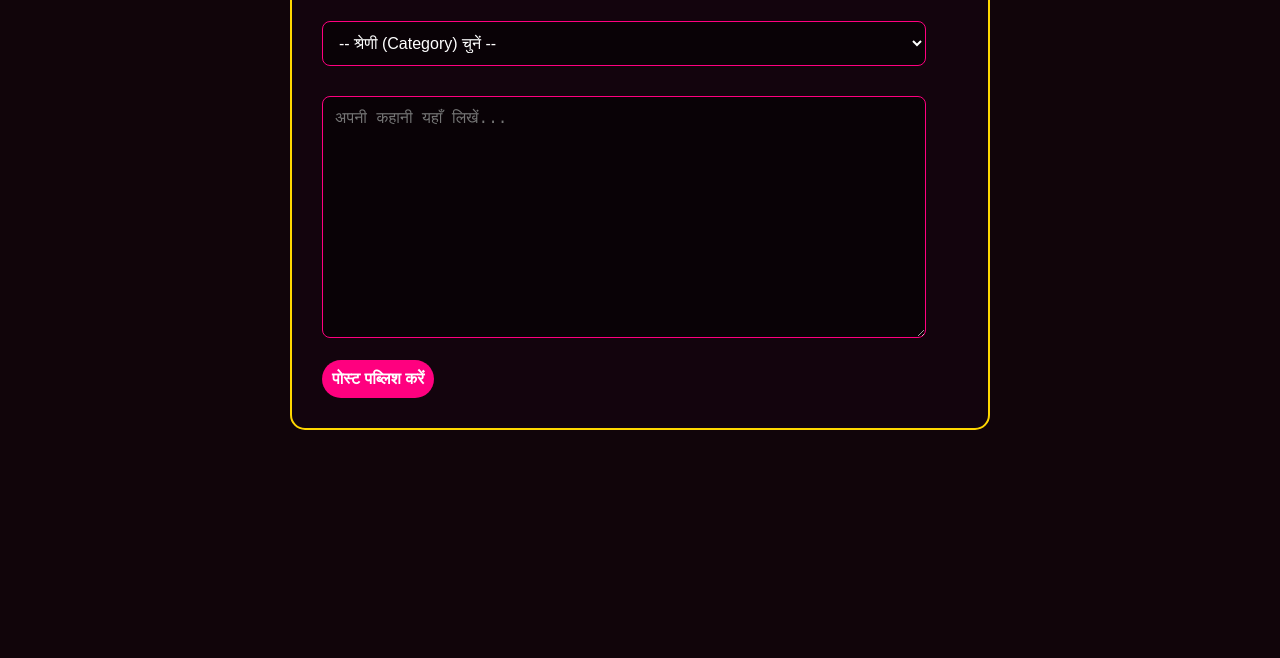
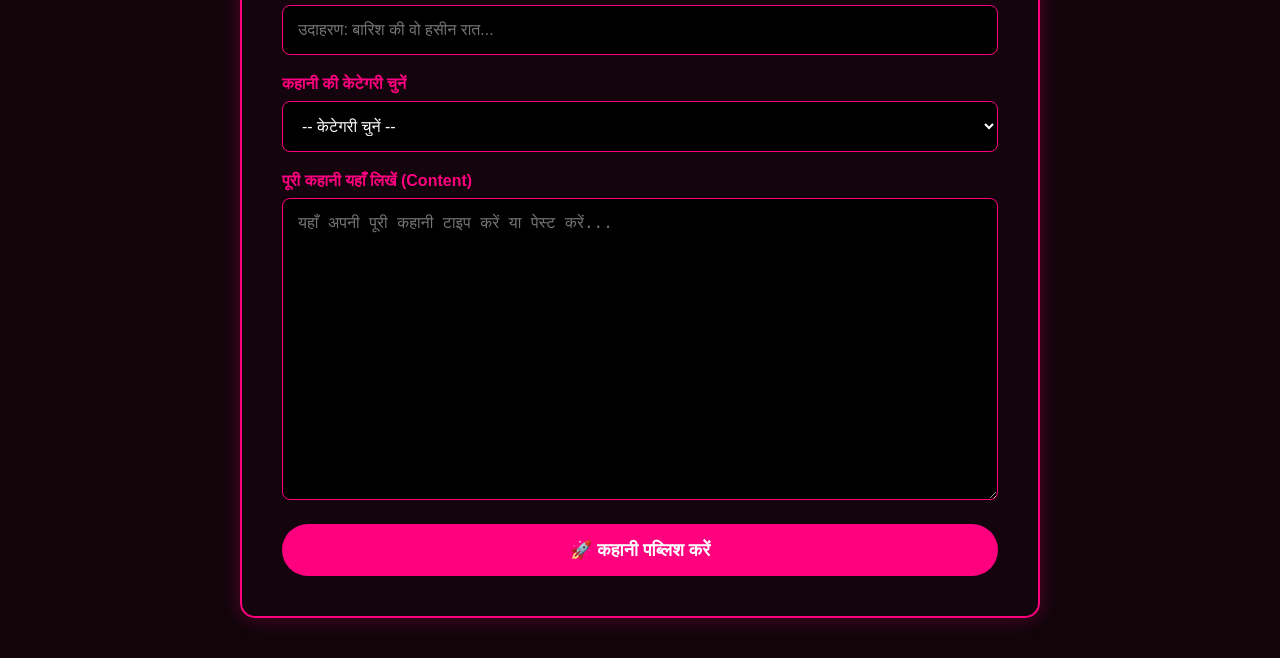
Before and after one commit to monkeymindinnovations/project-folder, a website: page public/admin.html in a window 1280 px wide. Shown: the part 262-920 px from the top of the page. Before the commit the page ends 800 px from the top, so only its background shows below. Drawn offline with Linux system fonts and the light colour scheme.

Commit message:
Update admin.html

```diff
--- a/public/admin.html
+++ b/public/admin.html
@@ -3,102 +3,201 @@
 <head>
     <meta charset="UTF-8">
     <meta name="viewport" content="width=device-width, initial-scale=1.0">
-    <title>Admin Panel - FantasyStories</title>
+    <title>Admin Dashboard - FantasyStories</title>
+    <!-- आपकी थीम की CSS फाइल -->
     <link rel="stylesheet" href="style.css">
+
     <style>
-        .admin-form { background: var(--glass-bg); padding: 30px; border-radius: 15px; border: 2px solid var(--theme-yellow); max-width: 700px; margin: 40px auto; }
-        input, select, textarea { width: 95%; padding: 12px; margin: 15px 0; background: rgba(0,0,0,0.5); border: 1px solid var(--theme-pink); color: white; font-size: 16px; border-radius: 8px;}
+        /* खास एडमिन पैनल के लिए डिज़ाइन */
+        body {
+            background-color: #11050a; /* Dark theme */
+            color: white;
+            font-family: Arial, sans-serif;
+        }
+        .admin-container {
+            max-width: 800px;
+            margin: 40px auto;
+            background: rgba(20, 5, 15, 0.9);
+            padding: 40px;
+            border-radius: 15px;
+            border: 2px solid #ff007f; /* Neon Pink Border */
+            box-shadow: 0 0 20px rgba(255, 0, 127, 0.3);
+        }
+        .admin-header {
+            text-align: center;
+            margin-bottom: 30px;
+        }
+        .admin-header h1 {
+            color: #ffd700; /* Yellow */
+            margin: 0;
+        }
+        .form-group {
+            margin-bottom: 20px;
+        }
+        .form-group label {
+            display: block;
+            margin-bottom: 8px;
+            font-weight: bold;
+            color: #ff007f;
+        }
+        .form-group input, .form-group select, .form-group textarea {
+            width: 100%;
+            padding: 15px;
+            background: #000;
+            border: 1px solid #ff007f;
+            color: white;
+            border-radius: 8px;
+            font-size: 16px;
+            outline: none;
+        }
+        .form-group input:focus, .form-group select:focus, .form-group textarea:focus {
+            border-color: #ffd700;
+            box-shadow: 0 0 10px rgba(255, 215, 0, 0.5);
+        }
+        .submit-btn {
+            background: #ff007f;
+            color: white;
+            border: none;
+            padding: 15px 30px;
+            font-size: 18px;
+            font-weight: bold;
+            border-radius: 30px;
+            cursor: pointer;
+            width: 100%;
+            transition: 0.3s;
+        }
+        .submit-btn:hover {
+            background: #ffd700;
+            color: black;
+            box-shadow: 0 0 15px #ffd700;
+        }
+        /* सक्सेस मेसेज दिखाने के लिए बॉक्स */
+        #successMessage {
+            display: none;
+            background: #28a745;
+            color: white;
+            padding: 15px;
+            text-align: center;
+            border-radius: 8px;
+            margin-bottom: 20px;
+            font-weight: bold;
+        }
+    </nav>
     </style>
 </head>
 <body>
-    <nav>
-        <a href="index.html" class="logo">FantasyStories</a>
-        <a href="index.html" class="nav-link">← वापस वेबसाइट पर जाएँ</a>
+
+    <!-- नेविगेशन बार -->
+    <nav style="padding: 15px 50px; background: rgba(0,0,0,0.8); border-bottom: 2px solid #ffd700; display: flex; justify-content: space-between;">
+        <a href="index.html" style="color: #ff007f; font-size: 24px; text-decoration: none; font-weight: bold;">FantasyStories PRO</a>
+        <a href="index.html" style="color: white; text-decoration: none; background: #ff007f; padding: 5px 15px; border-radius: 20px;">← वेबसाइट पर वापस जाएँ</a>
     </nav>
 
-    <div class="admin-form">
-        <h2 style="color: var(--theme-yellow); text-align:center;">नई पोस्ट पब्लिश करें</h2>
-        <form id="createPostForm">
-            <input type="text" id="title" placeholder="कहानी का शीर्षक (Title)" required>
+    <div class="admin-container">
+        <div class="admin-header">
+            <h1><span style="color: white;">⚙️ Admin</span> Dashboard</h1>
+            <p>यहाँ से अपनी नई कहानियाँ वेबसाइट पर अपलोड करें</p>
+        </div>
 
-            <select id="category" required>
-                <option value="">-- श्रेणी (Category) चुनें --</option>
-                <option value="पहली रात">1. पहली रात</option>
-                <option value="देवर-भाभी">2. देवर-भाभी</option>
-                <option value="जीजा-साली">3. जीजा-साली</option>
-                <option value="ऑफिस रोमांस">4. ऑफिस रोमांस</option>
-                <option value="बॉस और सेक्रेटरी">5. बॉस और सेक्रेटरी</option>
-                <option value="कॉलेज के दिन">6. कॉलेज के दिन</option>
-                <option value="पड़ोसन">7. पड़ोसन</option>
-                <option value="टीचर-स्टूडेंट">8. टीचर-स्टूडेंट</option>
-                <option value="डॉक्टर-पेशेंट">9. डॉक्टर-पेशेंट</option>
-                <option value="नौकरानी">10. नौकरानी</option>
-                <option value="आंटी">11. आंटी</option>
-                <option value="कजिन">12. कजिन</option>
-                <option value="फैंटेसी">13. फैंटेसी</option>
-                <option value="लेस्बियन">14. लेस्बियन</option>
-                <option value="गे">15. गे</option>
-                <option value="थ्रीसम">16. थ्रीसम</option>
-                <option value="ग्रुप सेक्स">17. ग्रुप सेक्स</option>
-                <option value="बीड़ीएसएम">18. बीड़ीएसएम</option>
-                <option value="रोल प्ले">19. रोल प्ले</option>
-                <option value="हॉट वाइफ">20. हॉट वाइफ</option>
-                <option value="ककहोल्ड">21. ककहोल्ड</option>
-                <option value="वर्जिनिटी">22. वर्जिनिटी</option>
-                <option value="हनीमून">23. हनीमून</option>
-                <option value="अनजान अजनबी">24. अनजान अजनबी</option>
-                <option value="मसाज पार्लर">25. मसाज पार्लर</option>
-                <option value="देसी गांव">26. देसी गांव</option>
-                <option value="ट्रेन का सफर">27. ट्रेन का सफर</option>
-                <option value="बस की सवारी">28. बस की सवारी</option>
-                <option value="होटल रूम">29. होटल रूम</option>
-                <option value="बाथरूम रोमांस">30. बाथरूम रोमांस</option>
-                <option value="स्विमिंग पूल">31. स्विमिंग पूल</option>
-                <option value="बारिश की रात">32. बारिश की रात</option>
-                <option value="ब्लैकमेल">33. ब्लैकमेल</option>
-                <option value="रिवेंज">34. रिवेंज</option>
-                <option value="धोखेबाज पति/पत्नी">35. धोखेबाज पति/पत्नी</option>
-                <option value="मिलफ (MILF)">36. मिलफ (MILF)</option>
-                <option value="शुगर डैडी">37. शुगर डैडी</option>
-                <option value="ऑडियो स्टोरी">38. ऑडियो स्टोरी</option>
-                <option value="वीडियो स्टोरी">39. वीडियो स्टोरी</option>
-                <option value="फोटो गैलरी">40. फोटो गैलरी</option>
-                <option value="कामुक कविताएँ">41. कामुक कविताएँ</option>
-                <option value="सच्ची घटनाएँ">42. सच्ची घटनाएँ</option>
-                <option value="हॉरर और सेक्स">43. हॉरर और सेक्स</option>
-                <option value="सस्पेंस थ्रिलर">44. सस्पेंस थ्रिलर</option>
-                <option value="विदेशी">45. विदेशी</option>
-                <option value="जिम ट्रेनर">46. जिम ट्रेनर</option>
-                <option value="डिलीवरी बॉय">47. डिलीवरी बॉय</option>
-                <option value="सहेली की माँ">48. सहेली की माँ</option>
-                <option value="दोस्त की बहन">49. दोस्त की बहन</option>
-                <option value="गुप्त रिश्ते">50. गुप्त रिश्ते</option>
-            </select>
+        <!-- कहानी अपलोड करने पर दिखने वाला सक्सेस मेसेज -->
+        <div id="successMessage">
+            ✅ आपकी कहानी सफलतापूर्वक वेबसाइट पर पब्लिश हो गई है!
+        </div>
 
-            <textarea id="content" rows="12" placeholder="अपनी कहानी यहाँ लिखें..." required></textarea>
+        <!-- कहानी अपलोड करने का फॉर्म -->
+        <form id="uploadStoryForm">
 
-            <button type="submit" class="btn btn-theme">पोस्ट पब्लिश करें</button>
+            <div class="form-group">
+                <label>कहानी का शीर्षक (Title)</label>
+                <input type="text" id="storyTitle" placeholder="उदाहरण: बारिश की वो हसीन रात..." required>
+            </div>
+
+            <div class="form-group">
+                <label>कहानी की केटेगरी चुनें</label>
+                <select id="storyCategory" required>
+                    <option value="">-- केटेगरी चुनें --</option>
+                    <option value="पहली रात">पहली रात</option>
+                    <option value="देवर-भाभी">देवर-भाभी</option>
+                    <option value="ऑफिस रोमांस">ऑफिस रोमांस</option>
+                    <option value="पड़ोसन">पड़ोसन</option>
+                    <option value="हनीमून">हनीमून</option>
+                    <option value="टीचर-स्टूडेंट">टीचर-स्टूडेंट</option>
+                    <option value="मसाज पार्लर">मसाज पार्लर</option>
+                    <option value="रोल प्ले">रोल प्ले</option>
+                    <option value="थ्रीसम">थ्रीसम</option>
+                    <option value="फैंटेसी">अन्य (फैंटेसी)</option>
+                    <!-- आप यहाँ और भी केटेगरी जोड़ सकते हैं -->
+                </select>
+            </div>
+
+            <div class="form-group">
+                <label>पूरी कहानी यहाँ लिखें (Content)</label>
+                <textarea id="storyContent" rows="15" placeholder="यहाँ अपनी पूरी कहानी टाइप करें या पेस्ट करें..." required></textarea>
+            </div>
+
+            <button type="submit" class="submit-btn" id="publishBtn">🚀 कहानी पब्लिश करें</button>
+
         </form>
     </div>
 
+    <!-- JavaScript जो आपकी कहानी को बैकएंड सर्वर पर भेजती है -->
     <script>
-        document.getElementById('createPostForm').addEventListener('submit', async (e) => {
-            e.preventDefault();
-            const newPost = {
-                title: document.getElementById('title').value,
-                category: document.getElementById('category').value,
-                content: document.getElementById('content').value
-            };
-            const response = await fetch('/api/posts', {
-                method: 'POST',
-                headers: { 'Content-Type': 'application/json' },
-                body: JSON.stringify(newPost)
-            });
-            if (response.ok) {
-                alert('पोस्ट पब्लिश हो गई!');
-                window.location.href = 'index.html';
+        const form = document.getElementById('uploadStoryForm');
+        const publishBtn = document.getElementById('publishBtn');
+        const successMessage = document.getElementById('successMessage');
+
+        form.addEventListener('submit', async function(event) {
+            // पेज को रीफ्रेश होने से रोकना
+            event.preventDefault();
+
+            // फॉर्म से डेटा उठाना
+            const title = document.getElementById('storyTitle').value;
+            const category = document.getElementById('storyCategory').value;
+            const content = document.getElementById('storyContent').value;
+
+            // बटन का टेक्स्ट बदलना ताकि पता चले कि काम हो रहा है
+            publishBtn.innerText = "⏳ पब्लिश हो रहा है...";
+            publishBtn.style.background = "#555";
+            publishBtn.disabled = true;
+
+            // बैकएंड सर्वर (Node.js) को डेटा भेजना
+            try {
+                const response = await fetch('/api/posts', {
+                    method: 'POST',
+                    headers: {
+                        'Content-Type': 'application/json'
+                    },
+                    body: JSON.stringify({
+                        title: title,
+                        category: category,
+                        content: content,
+                        mediaType: 'story' // डिफ़ॉल्ट रूप से यह एक कहानी है
+                    })
+                });
+
+                if (response.ok) {
+                    // अगर सर्वर ने कहानी सेव कर ली
+                    successMessage.style.display = 'block';
+                    form.reset(); // फॉर्म को खाली कर देना
+
+                    // 3 सेकंड बाद सक्सेस मेसेज हटाना
+                    setTimeout(() => {
+                        successMessage.style.display = 'none';
+                    }, 3000);
+                } else {
+                    alert("❌ कुछ गलती हो गई! सर्वर से कनेक्ट नहीं हो पाया।");
+                }
+            } catch (error) {
+                console.error("Error:", error);
+                alert("❌ एरर! कृपया सुनिश्चित करें कि आपका Node.js सर्वर चल रहा है।");
+            } finally {
+                // बटन को वापस नार्मल करना
+                publishBtn.innerText = "🚀 कहानी पब्लिश करें";
+                publishBtn.style.background = "#ff007f";
+                publishBtn.disabled = false;
             }
         });
     </script>
+
 </body>
 </html>
```
